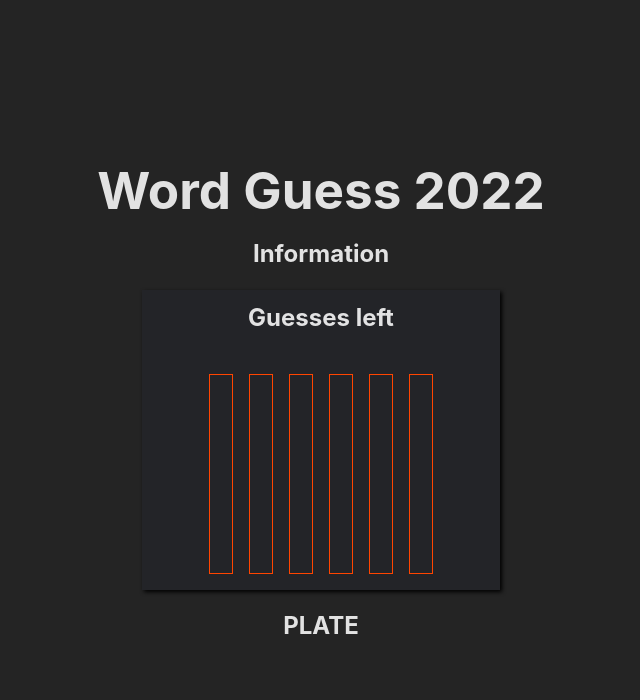
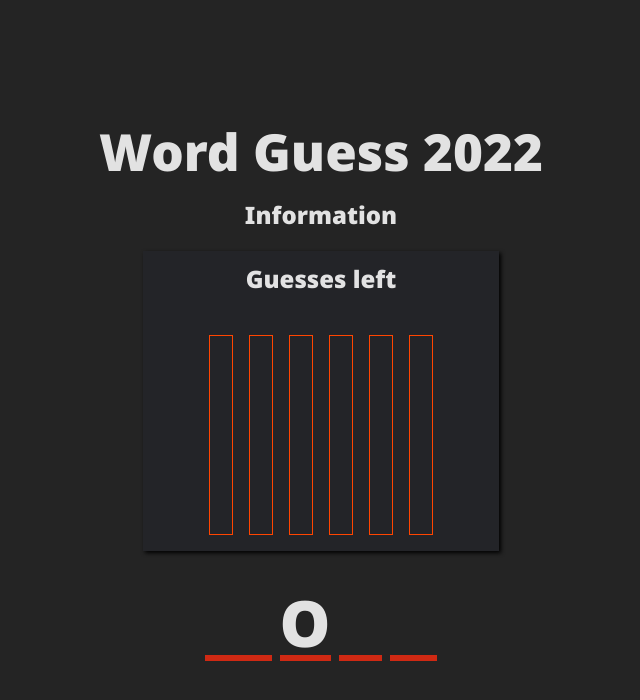
Before and after one commit to robonexx/hangman_typescript, a React (Vite) app: page / in a window 1280 px wide. Shown: the top 700 px of the page, without its empty margins (319-959 px from the left). Built offline with nearby package versions, Linux system fonts and the light colour scheme.

Commit message:
adding the word guess component, added some styling for showing the guesses

```diff
--- a/src/App.tsx
+++ b/src/App.tsx
@@ -27,7 +27,8 @@ function App() {
       <GuessDrawing />
       {/* <TheGuessWord />
       <Keyboard /> */}
-      <h2 className="guessWord">{wordGuess}</h2>
+      {/* <h2 className="guessWord">{wordGuess}</h2> */}
+      <TheGuessWord />
     </div>
   );
 }
--- /dev/null
+++ b/src/TheGuessWord/TheGuessWord.css
@@ -0,0 +1,15 @@
+.guessWord {
+  font-family: "Noto sans", sans-serif;
+  display: flex;
+  gap: 0.5rem;
+  font-size: 4rem;
+  font-weight: 900;
+  text-transform: uppercase;
+  padding: 1rem 2rem;
+  border-radius: 5px;
+  line-height: 100%;
+}
+
+.letterContainer {
+  border-bottom: 0.1em solid rgb(207, 41, 19);
+}
--- a/src/TheGuessWord/TheGuessWord.tsx
+++ b/src/TheGuessWord/TheGuessWord.tsx
@@ -1,5 +1,25 @@
 import React from "react";
+import "./TheGuessWord.css";
 
-export default function TheGuessWord({}) {
-  return <div></div>;
+export default function TheGuessWord() {
+  const word = "word";
+  const guessedLetters = ["o"];
+  return (
+    <div className="guessWord">
+      {word.split("").map((letter, idx) => (
+        <span className="letterContainer">
+          <span
+            /* using inline styles to show, would probably have been nice to use styled components, will do so in next project ;) */
+            style={{
+              visibility: guessedLetters.includes(letter)
+                ? "visible"
+                : "hidden",
+            }}
+          >
+            {letter}
+          </span>
+        </span>
+      ))}
+    </div>
+  );
 }
--- a/src/index.css
+++ b/src/index.css
@@ -1,5 +1,7 @@
+@import url("https://fonts.googleapis.com/css2?family=Noto+Sans:wght@100;400;600;900&display=swap");
+
 :root {
-  font-family: Inter, Avenir, Helvetica, Arial, sans-serif;
+  font-family: "Noto Sans", Inter, Avenir, Helvetica, Arial, sans-serif;
   font-size: 16px;
   line-height: 24px;
   font-weight: 400;
```
